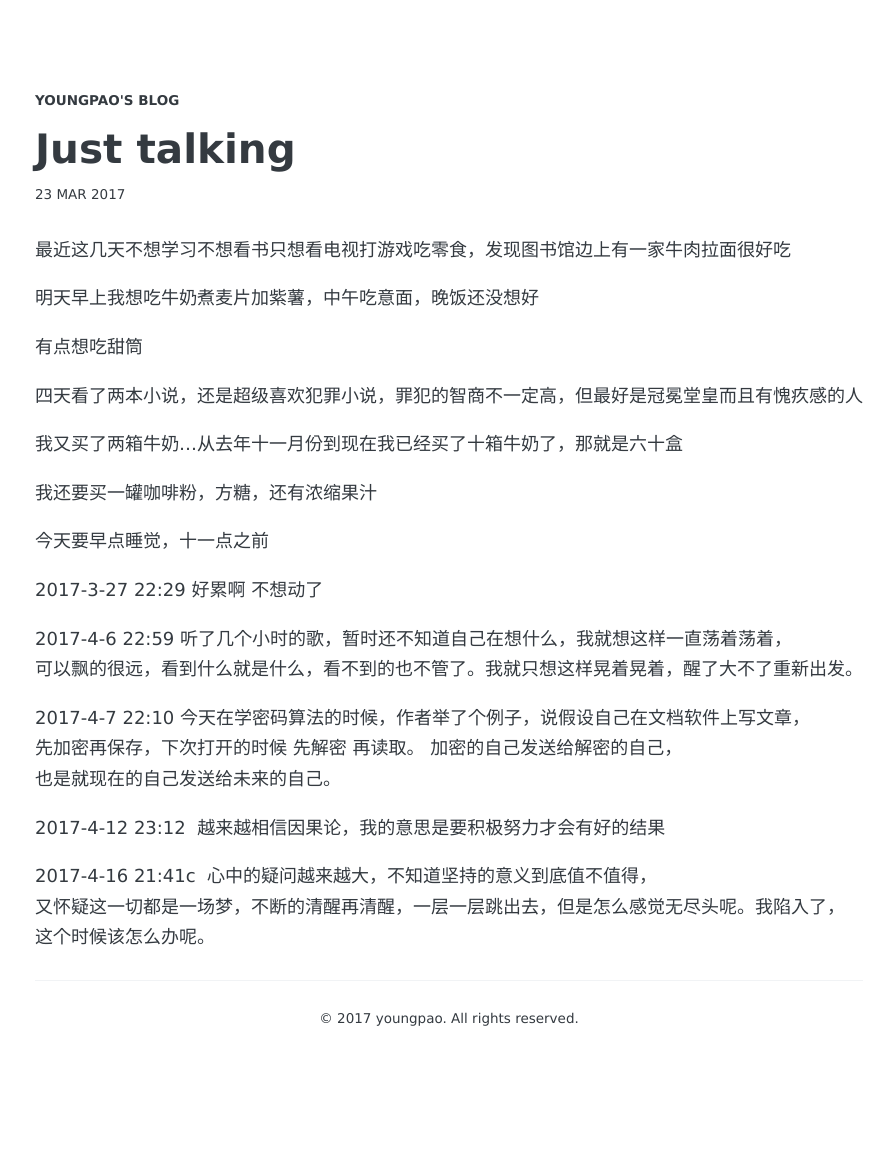
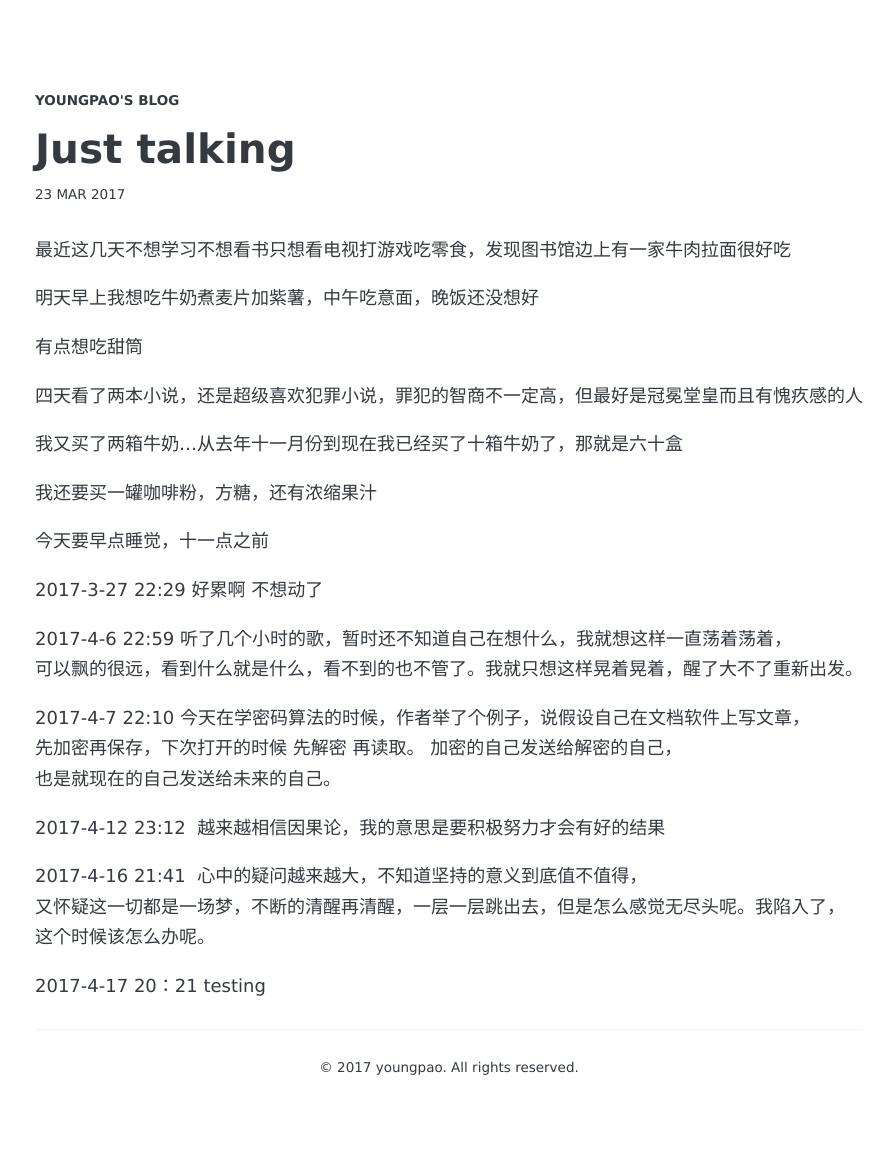
Before and after one commit to youngpao/youngpao.github.io, a Jekyll site: the page built from _posts/2017-3-23-just talking.md, in a window 1280 px wide. Shown: the whole page, without its empty margins (191-1085 px from the left). Built offline with Jekyll 4.4.1, drawn with Linux system fonts in a browser that asks for light colours; some web fonts are replaced; before the commit the page ends 1120 px from its top, so only the background shows below that.

Commit message:
Update 2017-3-23-just talking.md

```diff
--- a/_posts/2017-3-23-just talking.md
+++ b/_posts/2017-3-23-just talking.md
@@ -22,4 +22,7 @@
 2017-4-12 23:12  越来越相信因果论，我的意思是要积极努力才会有好的结果
 
 
-2017-4-16 21:41c  心中的疑问越来越大，不知道坚持的意义到底值不值得，又怀疑这一切都是一场梦，不断的清醒再清醒，一层一层跳出去，但是怎么感觉无尽头呢。我陷入了，这个时候该怎么办呢。
+2017-4-16 21:41  心中的疑问越来越大，不知道坚持的意义到底值不值得，又怀疑这一切都是一场梦，不断的清醒再清醒，一层一层跳出去，但是怎么感觉无尽头呢。我陷入了，这个时候该怎么办呢。
+
+
+2017-4-17 20：21 testing
```
